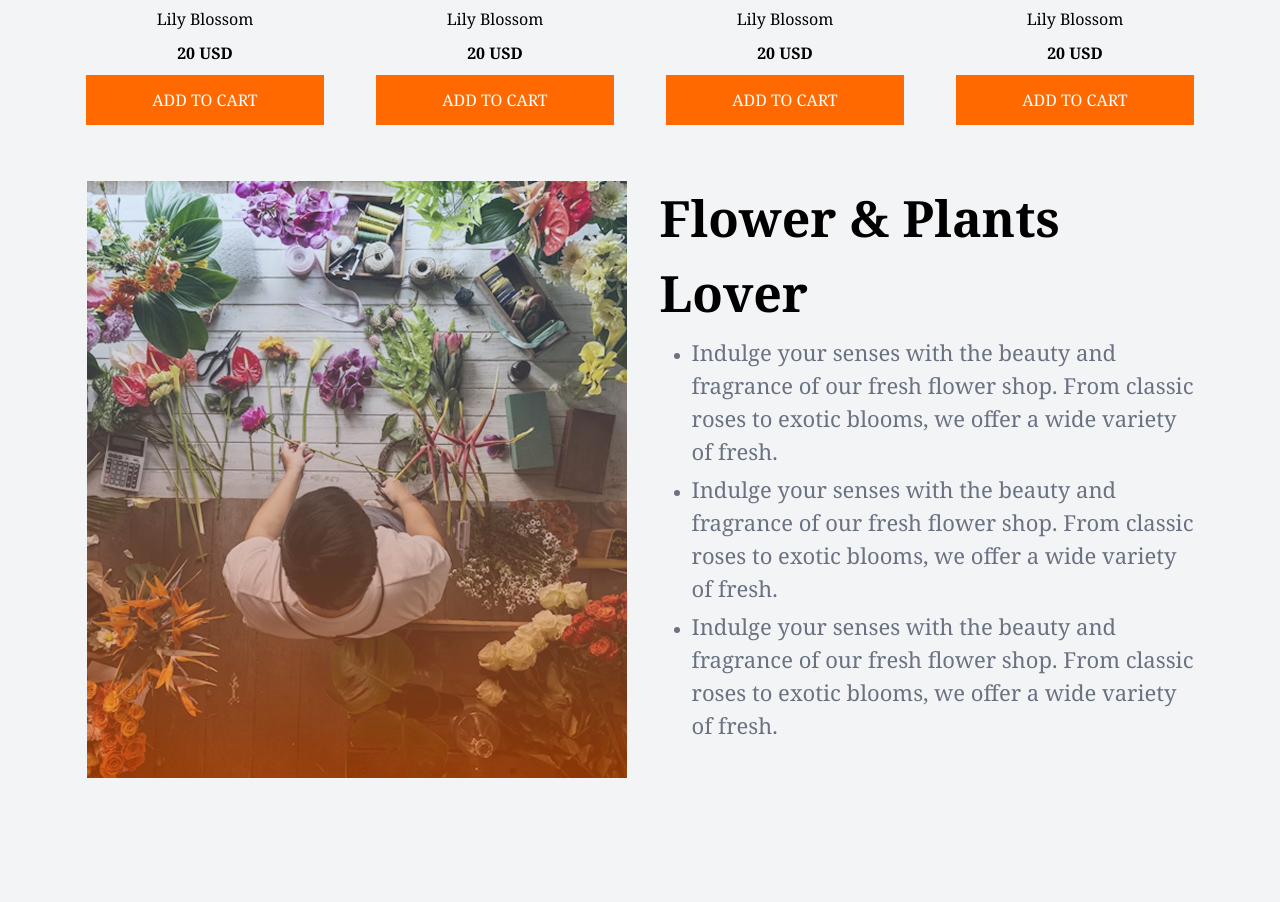
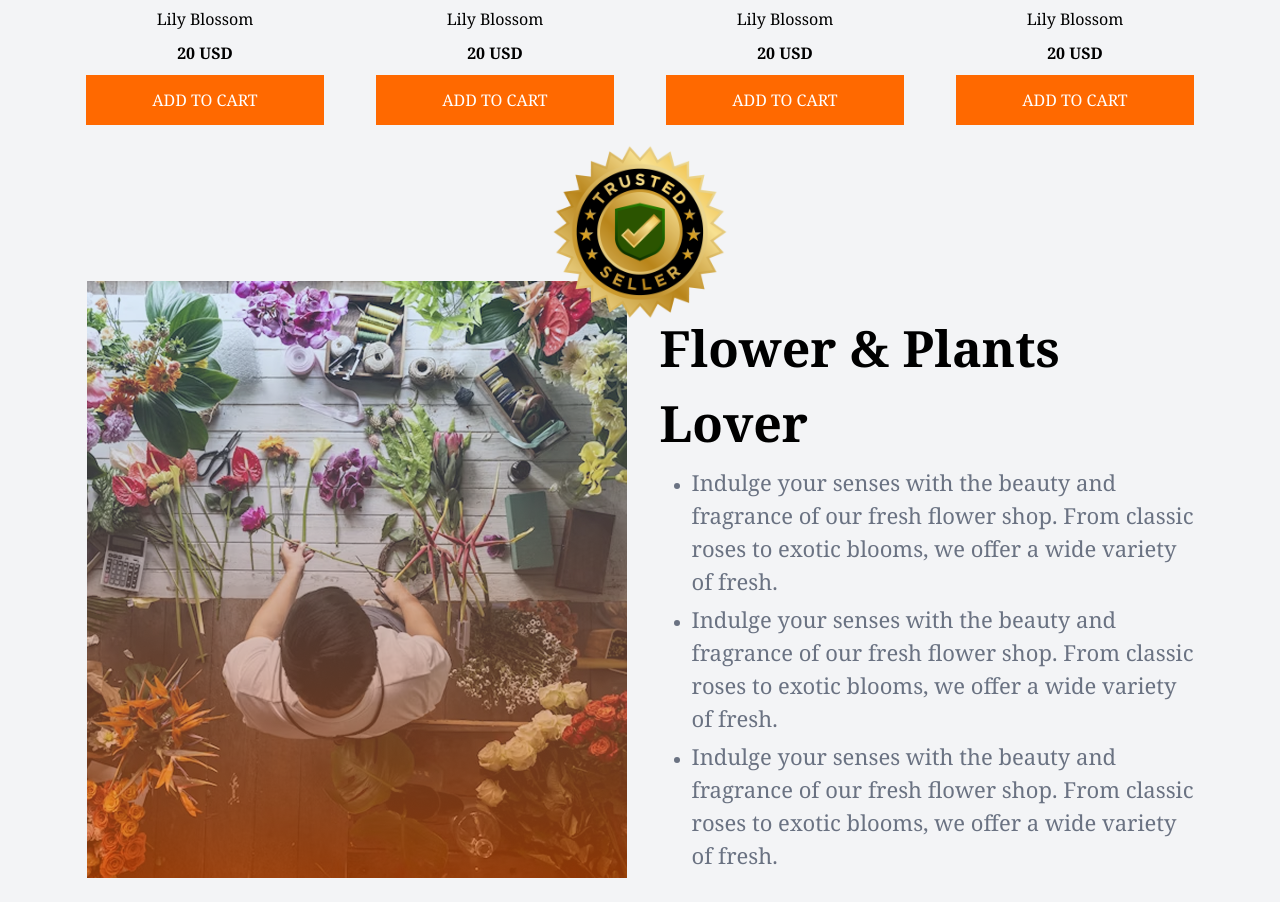
Before and after one commit to Kamrul210/My-Second-Assignment, a plain HTML site: page code/index.html in a window 1280 px wide. Shown: the part 1728-2630 px from the top of the page. Before the commit the page ends 2530 px from the top, so only its background shows below. Drawn offline with nearby package versions, Linux system fonts and the light colour scheme.

Commit message:
addede my third blog

```diff
--- a/code/index.html
+++ b/code/index.html
@@ -100,11 +100,15 @@
          </div>
         </div>
         <!-- 3rd part -->
-        <div class="max-w-[1140px] m-auto flex justify-around ">
-         <div>
-            <img class="w-[540px]" src="../assets/flower-store.png" alt=""></div>
+        <div class="max-w-[1140px] m-auto flex justify-around mt-[100px] ">
+            <div class="inline-block " >
+
+            <img class="w-[540px]" src="../assets/flower-store.png" alt="">
+            <img src="../assets/trusted-badge.png" alt="Trusted Badge"
+       class="absolute top-460 left-130 w-60 h-60"/>
+        </div>
             <div>
-                <h1 class="font-bold text-[50px]">Flower & Plants <br> Lover</h1>
+                <h1 class="font-bold text-[50px] mt-[30px]">Flower & Plants <br> Lover</h1>
                 <ul class="items-end ">
                     <li class="list-disc marker:text-gray-500 ml-8">
                         <p class="text-gray-500 text-[22px] list-disc mt-[5px]">Indulge your senses with the beauty and <br> fragrance of our fresh flower shop. From classic <br> roses to exotic blooms, we offer a wide variety <br> of fresh.</p>
@@ -119,6 +123,7 @@
 
             </div>
         </div>
+        <!-- 4th part -->
 
 
 
```
